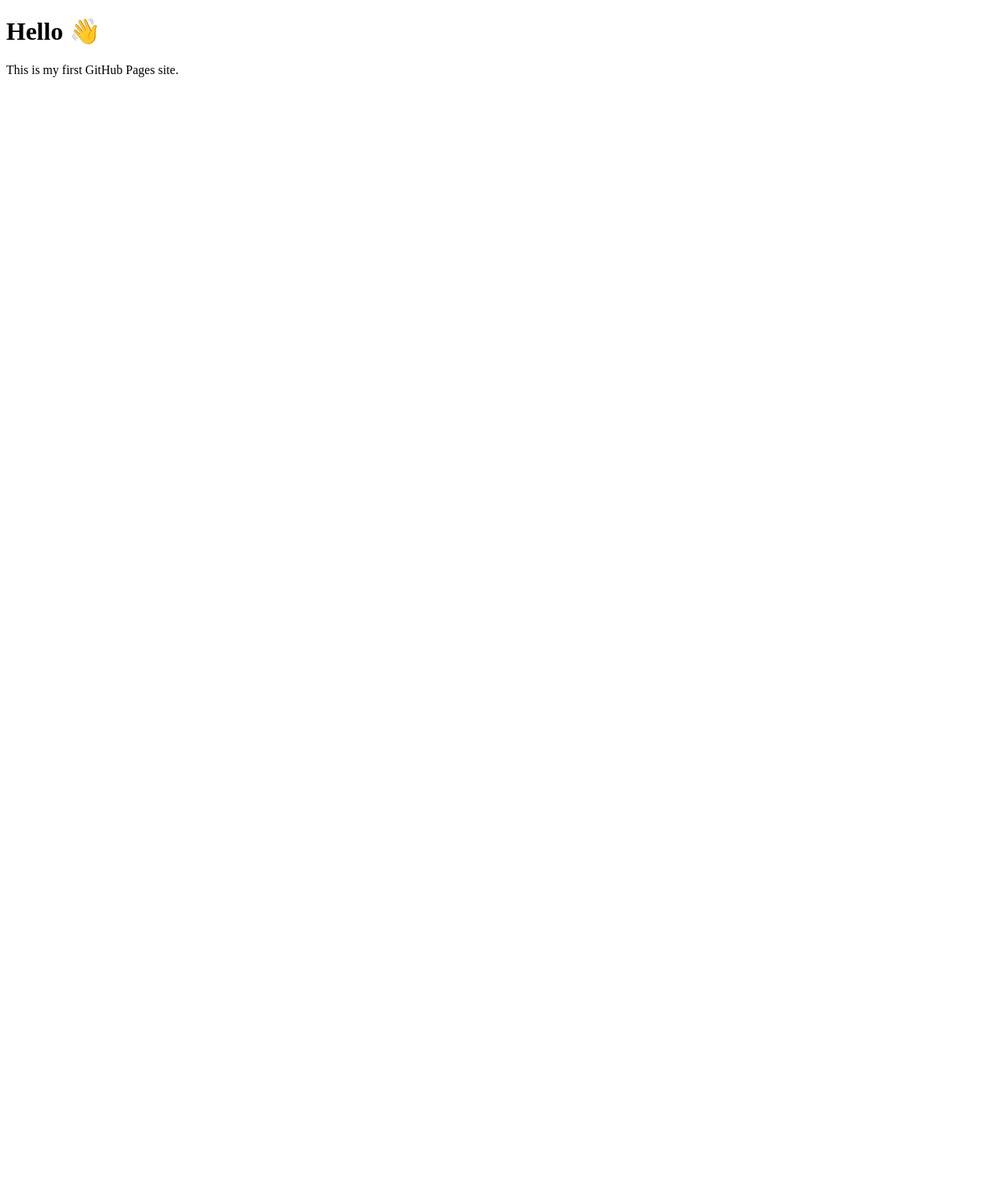
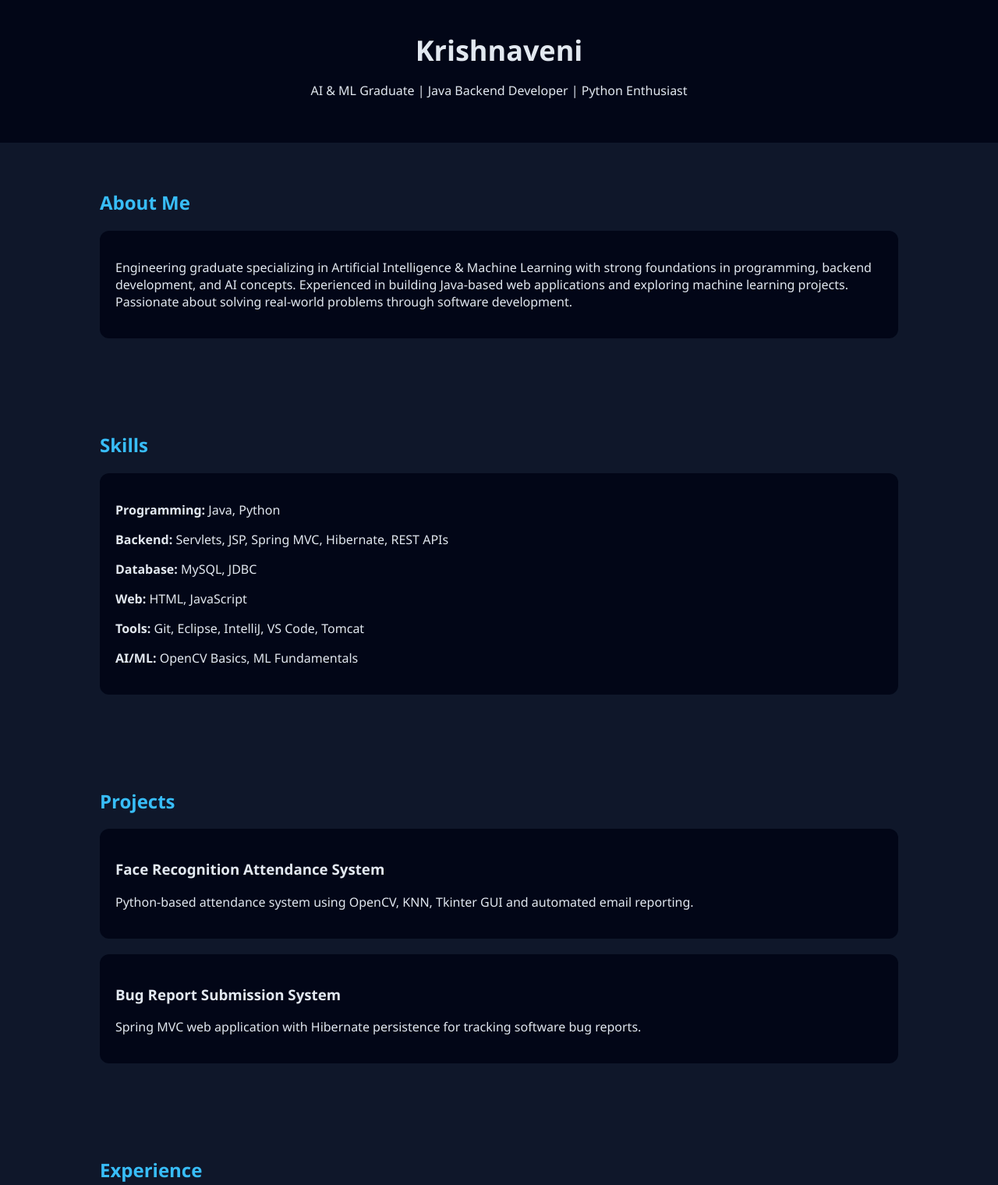
Before and after one commit to Krishna-kashu/krishna-kashu.github.io, a plain HTML site: page index.html in a window 1280 px wide. Shown: the top 1520 px of the page at 78% size. Before the commit the page ends 800 px from the top, so only its background shows below. Drawn offline with Linux system fonts and the light colour scheme.

Commit message:
Revamp portfolio structure and content
Updated the portfolio layout and content to include personal details, skills, projects, experience, and contact information.

```diff
--- a/index.html
+++ b/index.html
@@ -1,10 +1,81 @@
 <!DOCTYPE html>
-<html>
+<html lang="en">
 <head>
-  <title>My Portfolio</title>
+<meta charset="UTF-8">
+<meta name="viewport" content="width=device-width, initial-scale=1.0">
+<title>Krishnaveni | Developer Portfolio</title>
+<style>
+body{margin:0;font-family:Segoe UI,Arial,sans-serif;background:#0f172a;color:#e2e8f0}
+header{padding:40px;text-align:center;background:#020617}
+h1{margin:0;font-size:36px}
+h2{color:#38bdf8}
+section{padding:40px 10%}
+.card{background:#020617;padding:20px;border-radius:12px;margin-bottom:20px}
+a{color:#38bdf8;text-decoration:none}
+footer{text-align:center;padding:20px;background:#020617}
+</style>
 </head>
 <body>
-  <h1>Hello 👋</h1>
-  <p>This is my first GitHub Pages site.</p>
+<header>
+<h1>Krishnaveni</h1>
+<p>AI & ML Graduate | Java Backend Developer | Python Enthusiast</p>
+</header>
+
+<section>
+<h2>About Me</h2>
+<div class="card">
+<p>Engineering graduate specializing in Artificial Intelligence & Machine Learning with strong foundations in programming, backend development, and AI concepts. Experienced in building Java-based web applications and exploring machine learning projects. Passionate about solving real-world problems through software development.</p>
+</div>
+</section>
+
+<section>
+<h2>Skills</h2>
+<div class="card">
+<p><b>Programming:</b> Java, Python</p>
+<p><b>Backend:</b> Servlets, JSP, Spring MVC, Hibernate, REST APIs</p>
+<p><b>Database:</b> MySQL, JDBC</p>
+<p><b>Web:</b> HTML, JavaScript</p>
+<p><b>Tools:</b> Git, Eclipse, IntelliJ, VS Code, Tomcat</p>
+<p><b>AI/ML:</b> OpenCV Basics, ML Fundamentals</p>
+</div>
+</section>
+
+<section>
+<h2>Projects</h2>
+<div class="card">
+<h3>Face Recognition Attendance System</h3>
+<p>Python-based attendance system using OpenCV, KNN, Tkinter GUI and automated email reporting.</p>
+</div>
+<div class="card">
+<h3>Bug Report Submission System</h3>
+<p>Spring MVC web application with Hibernate persistence for tracking software bug reports.</p>
+</div>
+</section>
+
+<section>
+<h2>Experience</h2>
+<div class="card">
+<h3>Software Development Intern</h3>
+<p>Worked on Java web apps using Spring, Hibernate, JDBC and MVC architecture.</p>
+</div>
+<div class="card">
+<h3>Programming Intern</h3>
+<p>Developed Smart City project with Java, JDBC and MySQL backend.</p>
+</div>
+</section>
+
+<section>
+<h2>Contact</h2>
+<div class="card">
+<p>Email: krishnavenin8192@gmail.com</p>
+<p>Phone: 7899082933</p>
+<p>LinkedIn: krishnaveni-n-9b2185247</p>
+<p>GitHub: github.com/Krishna-kashu</p>
+</div>
+</section>
+
+<footer>
+<p>© 2026 Krishnaveni | Developer Portfolio</p>
+</footer>
 </body>
 </html>
```
